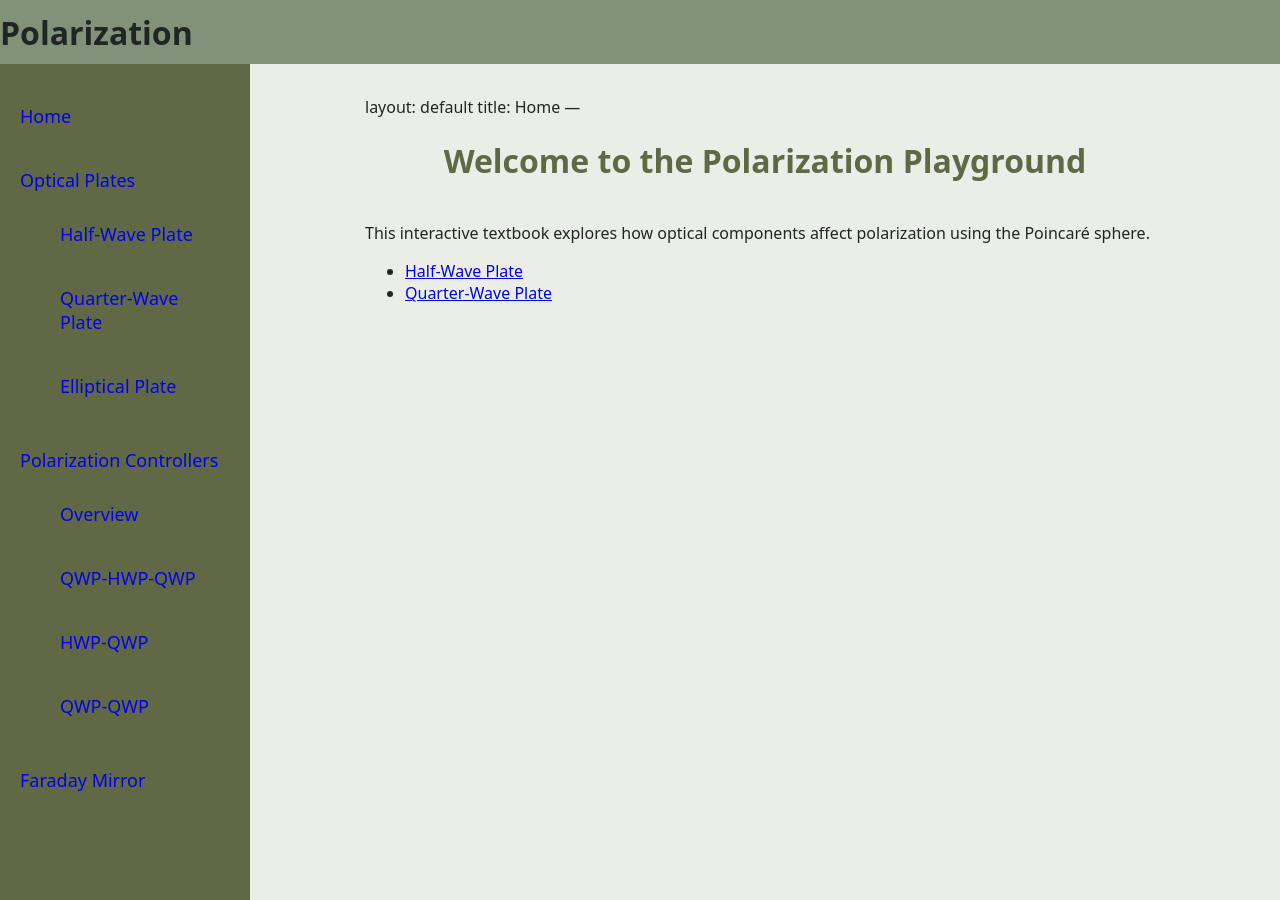
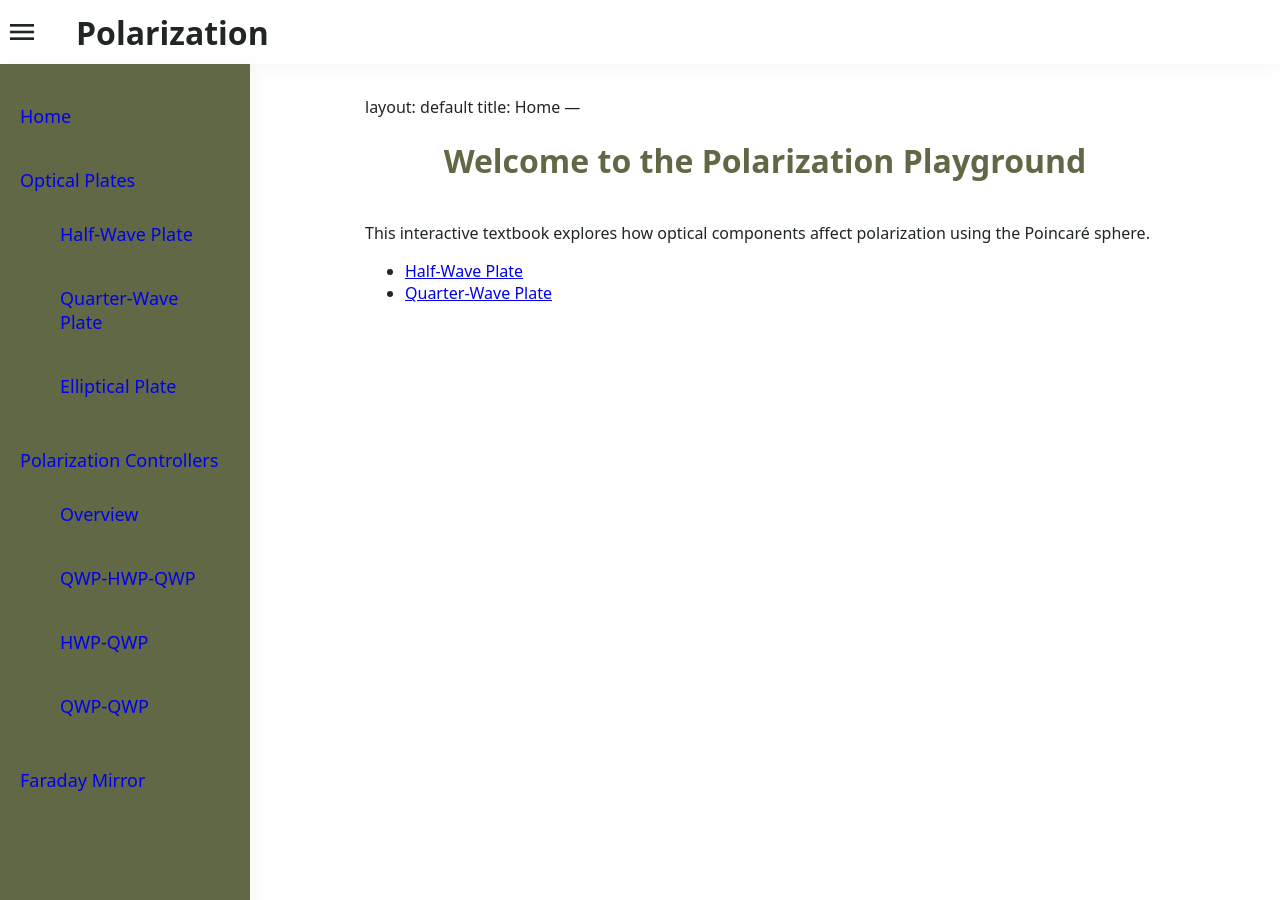
Before and after one commit to Tandemun/Polarization_playground, a Jekyll site: the page built from index.md, in a window 1280 px wide and 900 px high. Built offline with Jekyll 4.4.1, drawn with Linux system fonts in a browser that asks for light colours; our own code applies the rules of GitHub Pages for plain Markdown files.

Commit message:
Update style.css

```diff
--- a/assets/style.css
+++ b/assets/style.css
@@ -1,6 +1,7 @@
 /*================================== Colors ===============================================================*/
 :root {
-  --bgColor: #EBEEE7;
+  /*--bgColor: #EBEEE7;*/
+  --bgColor: #FFFFFF;
   --laColor: #82917A;
   --mainColor: #616846;
   --daColor: #7D8B73;
@@ -9,9 +10,9 @@
 
 h1         {color: var(--mainColor);}
 body       {background-color: var(--bgColor); color: var(--textColor);}
-.topbar    {background-color: var(--laColor); color: var(--textColor);}
+.topbar    {background-color: var(--bgColor); color: var(--textColor);}
 .sidebar   {background-color: var(--mainColor); color: white;}
-.sidebar nav a: {color: white;}
+.sidebar nav ul li a: {color: var(--mainColor);}
 .sidebar nav a:hover {background-color: var(--laColor);}
 
 
@@ -38,6 +39,7 @@ h1 {
   top: 0;
   z-index: 1000;
   width: 100%;
+  box-shadow: 0 5px 17px rgba(0, 0, 0, 0.03);
 }
 
 #menu-toggle {
@@ -47,7 +49,7 @@ h1 {
   border: none;
   font-size: 2rem;
   cursor: pointer;
-  display: none; /* покажем только на узких экранах */
+  /*display: none; /* покажем только на узких экранах */
 }
 
 .site-title {
@@ -81,6 +83,7 @@ main {
   padding-top: 20px;
   overflow-y: auto;
   z-index: 1000;
+  box-shadow: 5px 0 17px rgba(0, 0, 0, 0.03);
 }
   .sidebar.active {
     transform: translateX(0);
```
